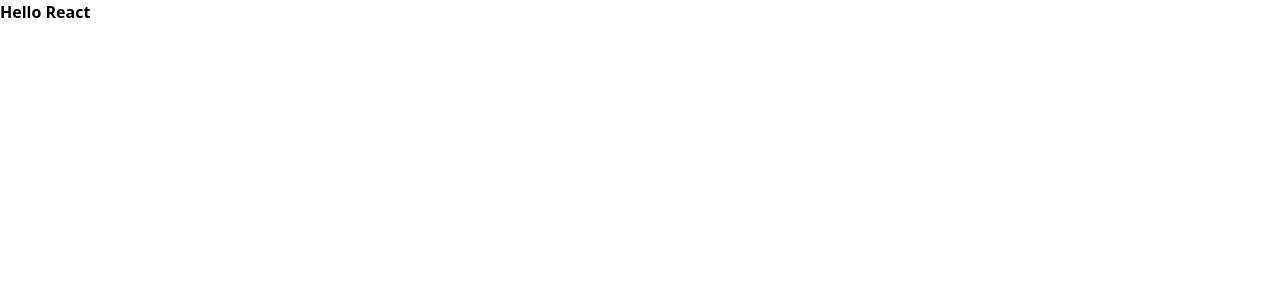
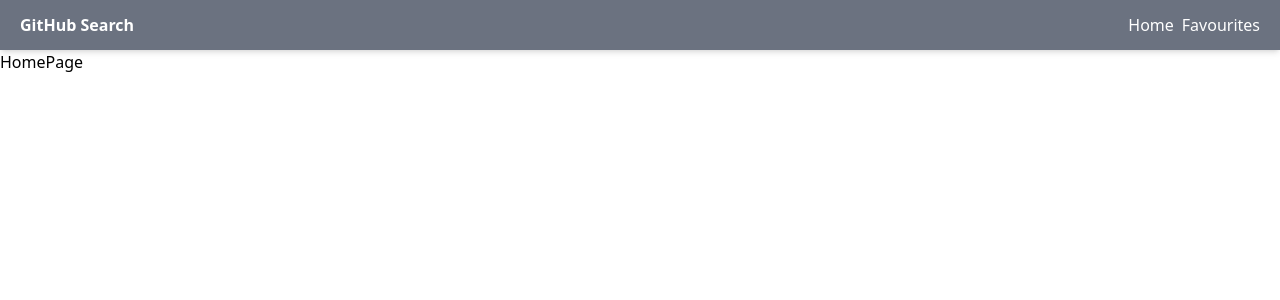
Before and after one commit to Konstantin8886817/github-search-app, a React (Create React App) app: page / in a window 1280 px wide. Shown: the top 300 px of the page. Built offline with nearby package versions, Linux system fonts and the light colour scheme.

Commit message:
added navigation

```diff
--- a/src/App.tsx
+++ b/src/App.tsx
@@ -1,5 +1,18 @@
+import { Route, Routes } from 'react-router-dom';
+import Navigation from './components/Navigation';
+import FavouritesPage from './pages/FavouritesPage';
+import HomePage from './pages/HomePage';
+
 function App() {
-	return <h1 className="font-bold">Hello React</h1>;
+	return (
+		<>
+			<Navigation />
+			<Routes>
+				<Route path="/" element={<HomePage />} />
+				<Route path="favourites" element={<FavouritesPage />} />
+			</Routes>
+		</>
+	);
 }
 
 export default App;
--- /dev/null
+++ b/src/components/Navigation.tsx
@@ -0,0 +1,16 @@
+import React from 'react';
+import { Link } from 'react-router-dom';
+
+export default function Navigation() {
+	return (
+		<nav className="flex justify-between items-center h-[50px] px-5 shadow-md bg-gray-500 text-white">
+			<h3 className="font-bold">GitHub Search</h3>
+			<span>
+				<Link to="/" className="mr-2">
+					Home
+				</Link>
+				<Link to="/favourites">Favourites</Link>
+			</span>
+		</nav>
+	);
+}
--- /dev/null
+++ b/src/pages/FavouritesPage.tsx
@@ -0,0 +1,5 @@
+import React from 'react';
+
+export default function FavouritesPage() {
+	return <div>FavouritesPage</div>;
+}
--- /dev/null
+++ b/src/pages/HomePage.tsx
@@ -0,0 +1,5 @@
+import React from 'react';
+
+export default function HomePage() {
+	return <div>HomePage</div>;
+}
```
